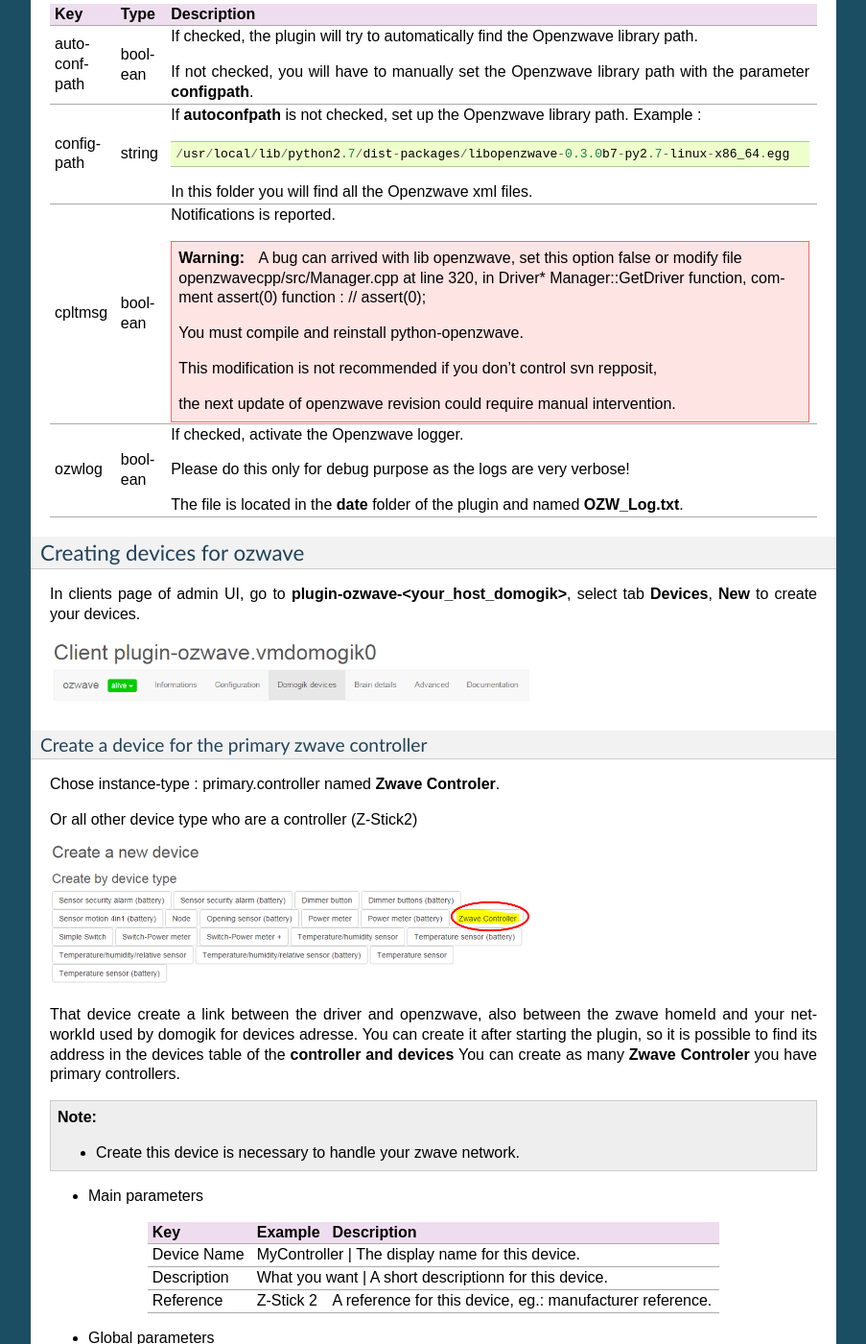
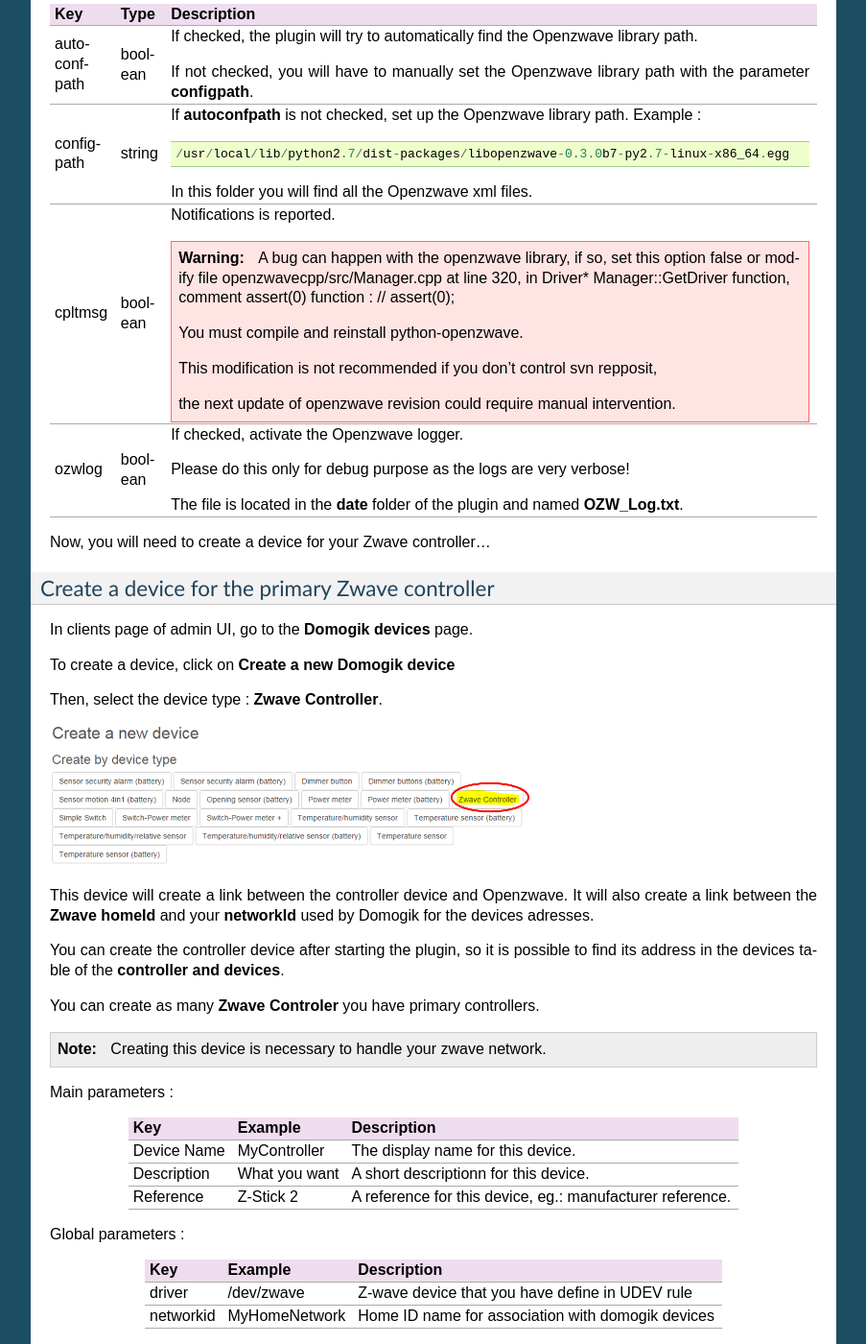
Before and after one commit to Nico0084/domogik-plugin-ozwave, a Sphinx documentation site: the page built from docs/ozwave.txt, in a window 1280 px wide and 1400 px high, scrolled down 2246 px. Shown: the whole window at 96% size, without its empty margins (198-1101 px from the left). Built offline with Sphinx 7.4.7, drawn with Linux system fonts in a browser that asks for light colours; pages that are not in the unit, such as notebooks, are missing from menus; some of the changed text lies outside the part shown.

Commit message:
doc upgrade

```diff
--- a/docs/ozwave.txt
+++ b/docs/ozwave.txt
@@ -145,7 +145,7 @@
 
                            .. warning ::
 
-                                A bug can arrived with lib openzwave, set this option false or modify file
+                                A bug can happen with the openzwave library, if so, set this option false or modify file
                                 openzwavecpp/src/Manager.cpp at line 320, in Driver* Manager::GetDriver
                                 function, comment assert(0) function : // assert(0);
 
@@ -162,58 +162,53 @@
                            The file is located in the **date** folder of the plugin and named **OZW_Log.txt**.
 ================= ======== =======================================================================================
 
+Now, you will need to create a device for your Zwave controller...
 
-Creating devices for ozwave
------------------------------
-In clients page of admin UI, go to **plugin-ozwave-<your_host_domogik>**, select tab **Devices**, **New** to create your devices.
+Create a device for the primary Zwave controller
+------------------------------------------------
 
-.. |menudevices| image:: ozwave_menu-devices.png
-    :width: 500px
+In clients page of admin UI, go to the **Domogik devices** page.
 
-|menudevices|
+To create a device, click on **Create a new Domogik device**
 
-Create a device for the primary zwave controller
-************************************************
-Chose instance-type : primary.controller named **Zwave Controler**.
-
-Or all other device type who are a controller (Z-Stick2)
+Then, select the device type : **Zwave Controller**.
 
 .. |creat_ctrldevice| image:: ozwave_create_ctrldevice.png
     :width: 500px
 
 |creat_ctrldevice|
 
-That device create a link between the driver and openzwave, also between the zwave homeId and your networkId used by domogik for devices adresse.
-You can create it after starting the plugin, so it is possible to find its address in the devices table of the **controller and devices**
+This device will create a link between the controller device and Openzwave. It will also create a link between the **Zwave homeId** and your **networkId** used by Domogik for the devices adresses.
+
+You can create the controller device after starting the plugin, so it is possible to find its address in the devices table of the **controller and devices**.
+
 You can create as many **Zwave Controler** you have primary controllers.
 
 .. note ::
-   -  Create this device is necessary to handle your zwave network.
+   Creating this device is necessary to handle your zwave network.
 
-* Main parameters
+Main parameters :
 
-+-------------------+-------------------+------------------------------------------------------------------------------+
-| Key               | Example           | Description                                                                  |
-+===================+===================+==============================================================================+
-| Device Name       | MyController      | The display name for this device.                                            |
-+-------------------+--------------------------------------------------------------------------------------------------+
-| Description       | What you want     | A short descriptionn for this device.                                        |
-+-------------------+-------------------+------------------------------------------------------------------------------+
-| Reference         | Z-Stick 2         | A reference for this device, eg.: manufacturer reference.                    |
-+-------------------+-------------------+------------------------------------------------------------------------------+
+==================== =================== ===============================================================
+ Key                 Example             Description
+==================== =================== ===============================================================
+Device Name          MyController        The display name for this device.
+Description          What you want       A short descriptionn for this device.
+Reference            Z-Stick 2           A reference for this device, eg.: manufacturer reference.
+==================== =================== ===============================================================
 
-* Global parameters
+Global parameters :
 
-+-------------------+-------------------+------------------------------------------------------------------------------+
-| Key               | Example           | Description                                                                  |
-+===================+===================+==============================================================================+
-| driver            | /dev/zwave        | Z-wave device that you have define in UDEV rule                              |
-+-------------------+-------------------+------------------------------------------------------------------------------+
-| networkid         | MyHomeNetwork     | Home ID name for association with domogik devices                            |
-+-------------------+-------------------+------------------------------------------------------------------------------+
+==================== =================== ===============================================================
+Key                  Example             Description
+==================== =================== ===============================================================
+driver               /dev/zwave          Z-wave device that you have define in UDEV rule
+networkid            MyHomeNetwork       Home ID name for association with domogik devices
+==================== =================== ===============================================================
 
-Feature example
-***************
+
+Create a device for a Zwave device
+----------------------------------
 
 .. |example_device1| image:: ozwave_create_device1.png
     :width: 300px
@@ -223,62 +218,61 @@
 .. |example_device2| image:: ozwave_create_device2.png
     :width: 600px
 
-* Main parameters
+Main parameters :
 
-+-----------------------+-----------------+------------------------------------------------------------------------------+
-| Key                   | Example         | Description                                                                  |
-+=======================+=================+==============================================================================+
-| Device Name           | MyController    | The display name for this device.                                            |
-+-----------------------+------------------------------------------------------------------------------------------------+
-| Description           | What you want   | A short descriptionn for this device.                                        |
-+-----------------------+-----------------+------------------------------------------------------------------------------+
-| Reference             | FGWPE Wall Plug | A reference for this device, eg.: manufacturer reference.                    |
-+-----------------------+-----------------+------------------------------------------------------------------------------+
+==================== =================== ===============================================================
+Key                  Example             Description
+==================== =================== ===============================================================
+Device Name          MyController        The display name for this device.
+Description          What you want       A short descriptionn for this device.
+Reference            FGWPE Wall Plug     A reference for this device, eg.: manufacturer reference.
+==================== =================== ===============================================================
 
-* Global parameters  (Extra parameters for some particular zwave device)
+Global parameters  (Extra parameters for some particular zwave device)
 
-+-----------------------+-----------------+------------------------------------------------------------------------------+
-| Key                   | Example         | Description                                                                  |
-+=======================+=================+==============================================================================+
-| batterycheck          | True            | HCheck battery level at zwave device wakeup.                                 |
-+-----------------------+-----------------+------------------------------------------------------------------------------+
+==================== =================== ===============================================================
+ Key                    Example          Description
+==================== =================== ===============================================================
+ batterycheck           True             HCheck battery level at zwave device wakeup.
+==================== =================== ===============================================================
 
-* xPL parameters
+xPL parameters :
 
 |example_device2|
 
-+-----------------------+-----------------+------------------------------------------------------------------------------+
-| Key                   | Example         | Description                                                                  |
-+=======================+=================+==============================================================================+
-| networkid             | MyHomeNetwork   | Home ID name for association with domogik devices                            |
-+-----------------------+-----------------+------------------------------------------------------------------------------+
-| node                  | 14              | Z-wave node id that you can find in the                                      |
-|                       |                 | `nodes table <ctldevtools.html#Manage devices Commands Class>`_              |
-+-----------------------+-----------------+------------------------------------------------------------------------------+
+==================== =================== ===============================================================
+Key                  Example             Description
+==================== =================== ===============================================================
+networkid            MyHomeNetwork       Home ID name for association with domogik devices
+node                 14                  Z-wave node id that you can find in the
+                                         `nodes table <ctldevtools.html#Manage devices Commands Class>`_
+==================== =================== ===============================================================
 
-* xPL command parameters (if it's a zwave device with command(s))
+xPL command parameters (if it's a zwave device with command(s)) :
 
-+-----------------------+-----------------+------------------------------------------------------------------------------+
-| Key                   | Example         | Description                                                                  |
-+=======================+=================+==============================================================================+
-| <xpl_cmds> - instance | 1               | Zwave node instance id that you can find in the                              |
-|                       |                 | `Commands Class table <ctldevtools.html#Manage devices Commands Class>`_     |
-+-----------------------+-----------------+------------------------------------------------------------------------------+
+======================== =================== ===============================================================
+Key                      Example             Description
+======================== =================== ===============================================================
+<xpl_cmds> - instance  1                     Zwave node instance id that you can find in the
+                                             `Commands Class table <ctldevtools.html#Manage devices Commands Class>`_
+======================== =================== ===============================================================
 
-* xPL stat parameters (if it's a zwave device with sensor(s))
+xPL stat parameters (if it's a zwave device with sensor(s)) :
 
-+-----------------------+-----------------+------------------------------------------------------------------------------+
-| Key                   | Example         | Description                                                                  |
-+=======================+=================+==============================================================================+
-| <xpl_stat> - instance | 1               | Zwave node instance id that you can find in the                              |
-|                       |                 | `Commands Class table <ctldevtools.html#Manage devices Commands Class>`_     |
-+-----------------------+-----------------+------------------------------------------------------------------------------+
+======================== =================== ===============================================================
+Key                      Example             Description
+======================== =================== ===============================================================
+<xpl_stat> - instance  1                     Zwave node instance id that you can find in the
+                                             `Commands Class table <ctldevtools.html#Manage devices Commands Class>`_
+======================== =================== ===============================================================
 
 
 Start the plugin
-----------------
+================
+
 You can now start the plugin (start button) and use the created devices.
 
 Configure the features widgets on Domoweb
------------------------------------------
+=========================================
+
 You can now place the widgets of your devices features on Domoweb.
```
